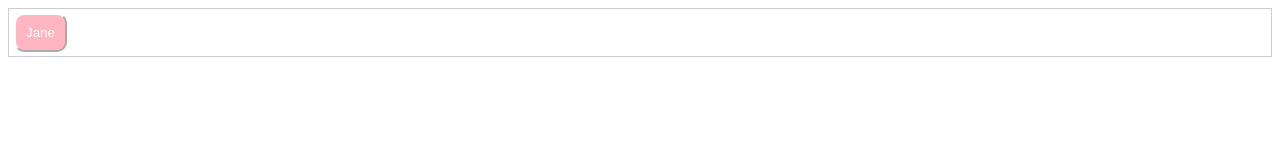
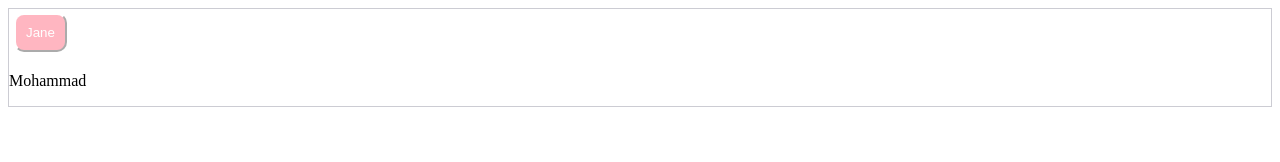
Before and after one commit to DidierOsindero/baby-names-app, a React (Create React App) app: page / in a window 1280 px wide. Shown: the top 162 px of the page. Built offline with nearby package versions, Linux system fonts and the light colour scheme; the HTML template or start-up script is replaced by a standard one.

Commit message:
Add helpful comment to BabyNames

```diff
--- a/src/components/BabyNames.tsx
+++ b/src/components/BabyNames.tsx
@@ -9,11 +9,12 @@ interface nameDataProps {
     name: string,
     sex: string
 }
-
+//props.jsonFile[index] => gives you specific name object
 export const BabyNames = (props: BabyNamesProps): JSX.Element => {
     return (
         <>
             <BabyName id={1} name="Jane" sex="f"/>
+            <p>{props.jsonFile[50].name}</p>
         </>
     );
 }
```
